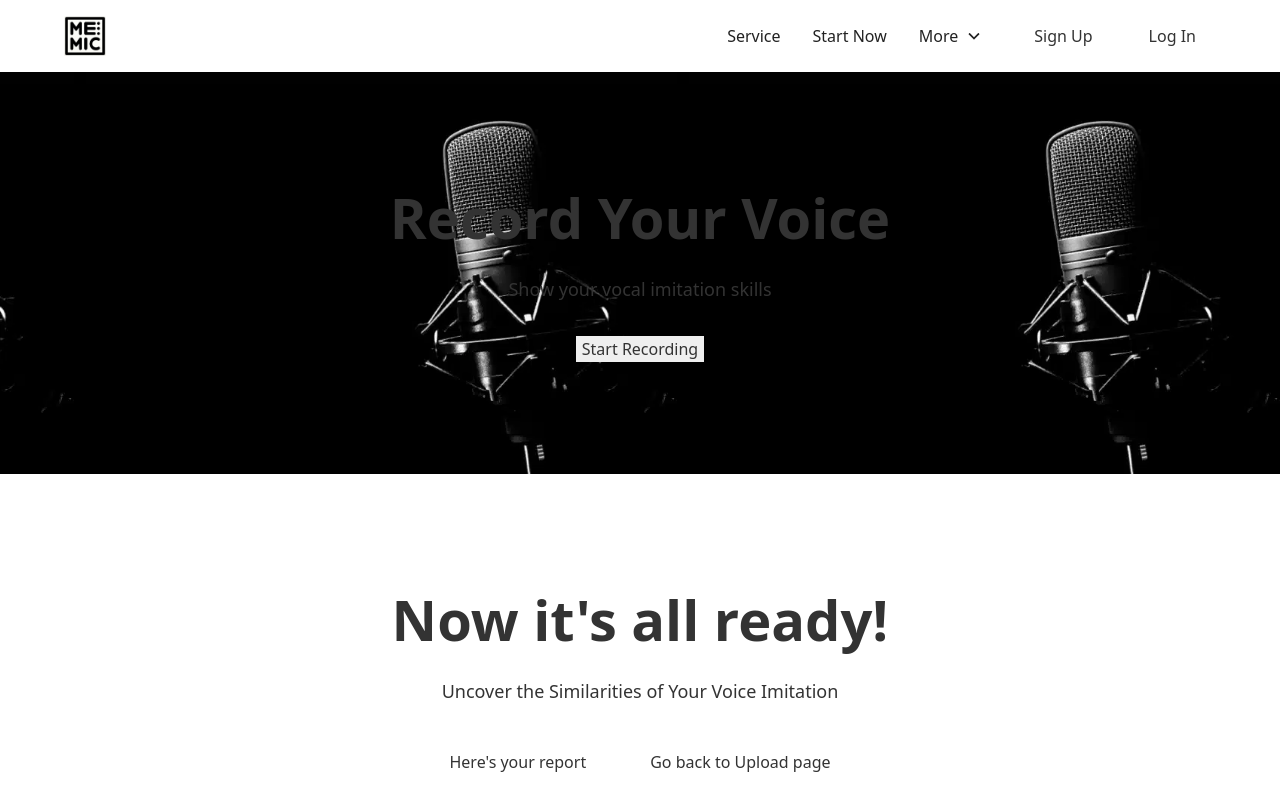
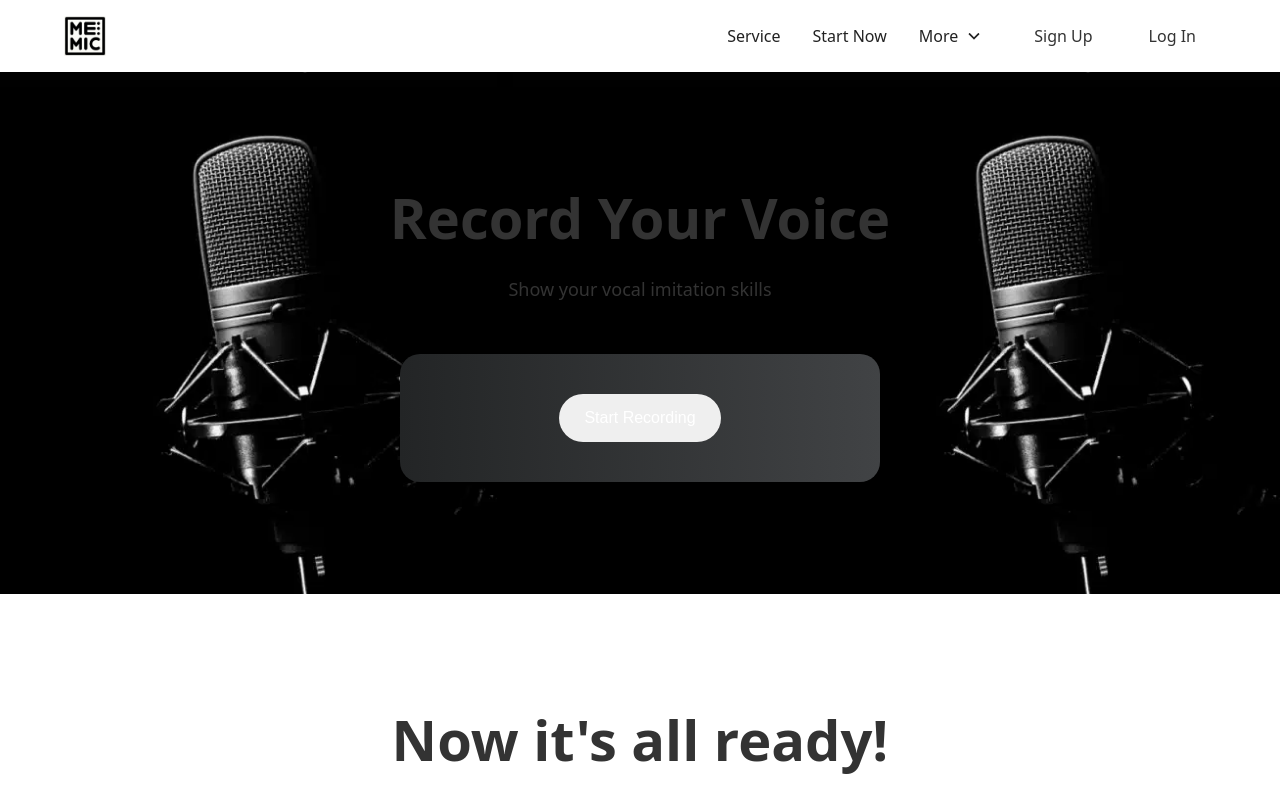
Before and after one commit to 2023-CapstoneDesign-MEMIC/MEMIC-front-react, a React (Create React App) app: page /record.html in a window 1280 px wide. Shown: the top 800 px of the page. Built offline with nearby package versions, Linux system fonts and the light colour scheme; no server answers.

Commit message:
Update AudioRecorder.js with CSS (#7)

```diff
--- /dev/null
+++ b/src/views/AudioRecorder.css
@@ -0,0 +1,52 @@
+.AudioRecorder {
+  display: flex;
+  flex-direction: column;
+  align-items: center;
+  padding: 40px;
+  background-color: #232526;  /* Dark background */
+  background-image: linear-gradient(to right, #232526, #414345);  /* Gradient background */
+  color: #ffffff;
+  box-shadow: 0 8px 20px rgba(0, 0, 0, 0.2);
+  border-radius: 20px;
+  max-width: 500px;
+  margin: auto;
+  margin-top: 50px;
+  font-family: 'Poppins', sans-serif;
+}
+
+.AudioRecorder-button {
+  padding: 12px 25px;
+  font-size: 16px;
+  font-weight: 400; /* 기본 글씨 두께 */
+  color: #000000; /* 기본 글씨 색상 */
+  border: none;
+  border-radius: 25px;
+  cursor: pointer;
+  margin: 20px 0;
+  transition: background-color 0.3s, color 0.3s, font-weight 0.3s; /* 변화에 애니메이션 효과 추가 */
+}
+
+.AudioRecorder-button:hover {
+  background-color: #000000;
+  color: #ffffff; /* 마우스 올렸을 때 글씨 색상 */
+  font-weight: 600; /* 마우스 올렸을 때 글씨 두께 */
+}
+
+
+
+.AudioRecorder-audio {
+  width: 100%;
+  margin: 20px 0;
+  border-radius: 10px;
+}
+
+.AudioRecorder-confirmation {
+  margin: 20px 0;
+  padding: 15px;
+  background-color: #16a085;
+  color: #ffffff;
+  border-radius: 10px;
+  text-align: center;
+  font-size: 18px;
+  box-shadow: 0 4px 10px rgba(0, 0, 0, 0.1);
+}
--- a/src/views/AudioRecorder.js
+++ b/src/views/AudioRecorder.js
@@ -1,4 +1,6 @@
 import React, { useState, useRef } from 'react';
+import axios from 'axios';
+import './AudioRecorder.css';
 
 const AudioRecorder = () => {
   const [isRecording, setIsRecording] = useState(false);
@@ -35,32 +37,63 @@ const AudioRecorder = () => {
     }
   };
 
-  const submitRecording = () => {
-    // 백엔드로 녹음 파일을 제출하는 로직
-    console.log('Submitting the recording...');
-    setIsSubmitted(true);
+  const submitRecording = async () => {
+    if (!audioURL) {
+      alert('Please record an audio first.');
+      return;
+    }
+
+    try {
+      const audioBlob = await fetch(audioURL).then(r => r.blob());
+      const formData = new FormData();
+      formData.append('audio_file', audioBlob, 'recording.mp3');
+
+      const response = await axios.post('http://127.0.0.1:8000/record/', formData, {
+        headers: {
+          'Content-Type': 'multipart/form-data'
+        }
+      });
+
+      if (response.status === 201) {
+        console.log('Submitted the recording:', response.data);
+        setIsSubmitted(true);
+      }
+    } catch (error) {
+      console.error('There was an error submitting the recording:', error);
+    }
   };
 
   return (
-    <div>
+    <div className="AudioRecorder">
       {!isSubmitted && (
         <>
-          <button onClick={isRecording ? stopRecording : startRecording}>
+          <button
+            onClick={isRecording ? stopRecording : startRecording}
+            className="AudioRecorder-button"
+          >
             {isRecording ? 'Stop Recording' : hasRecorded ? 'Re-Recording' : 'Start Recording'}
           </button>
           {audioURL && (
             <>
-              <audio src={audioURL} controls />
-              <button onClick={submitRecording}>Submit Recording</button>
+              <audio src={audioURL} controls className="AudioRecorder-audio" />
+              <button
+                onClick={submitRecording}
+                className="AudioRecorder-button"
+              >
+                Submit Recording
+              </button>
             </>
           )}
         </>
       )}
       {isSubmitted && (
-        <p style={{ color: 'green' }}>Your recording has been submitted. <br/> Now let’s move on to the result report page!</p>
+        <p className="AudioRecorder-confirmation">
+          Your recording has been submitted. <br/> Now let’s move on to the result report page!
+        </p>
       )}
     </div>
   );
 };
 
+
 export default AudioRecorder;
```
